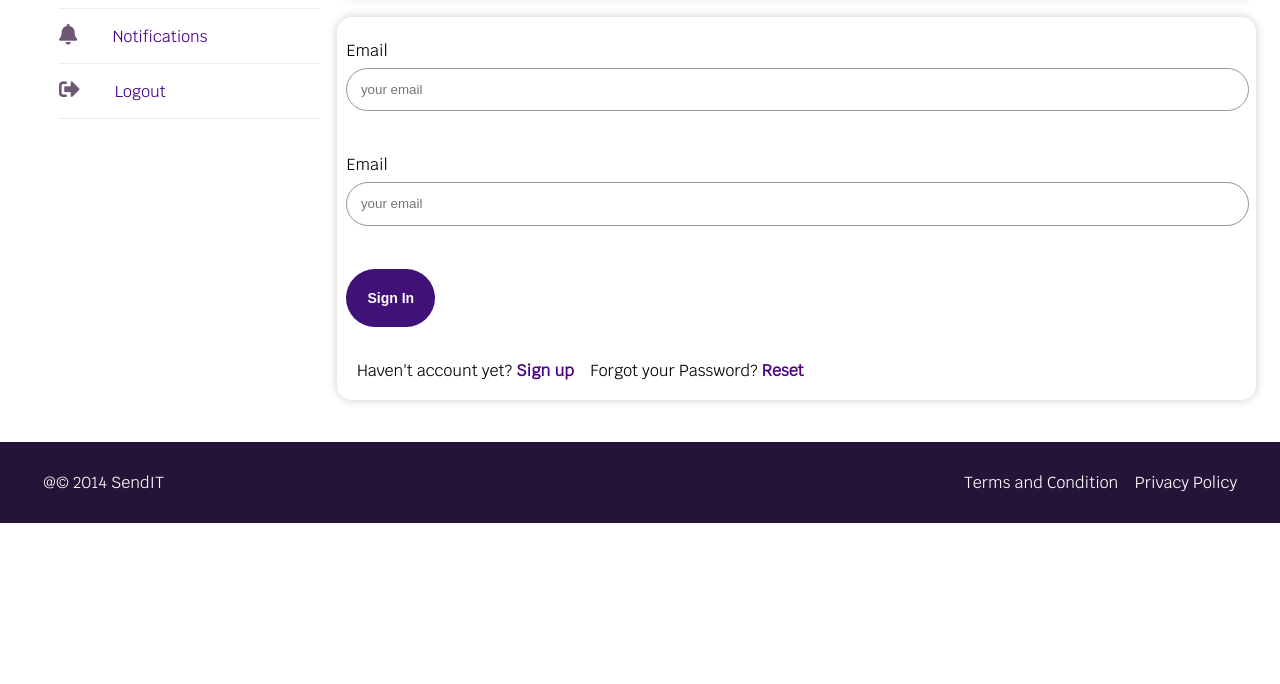
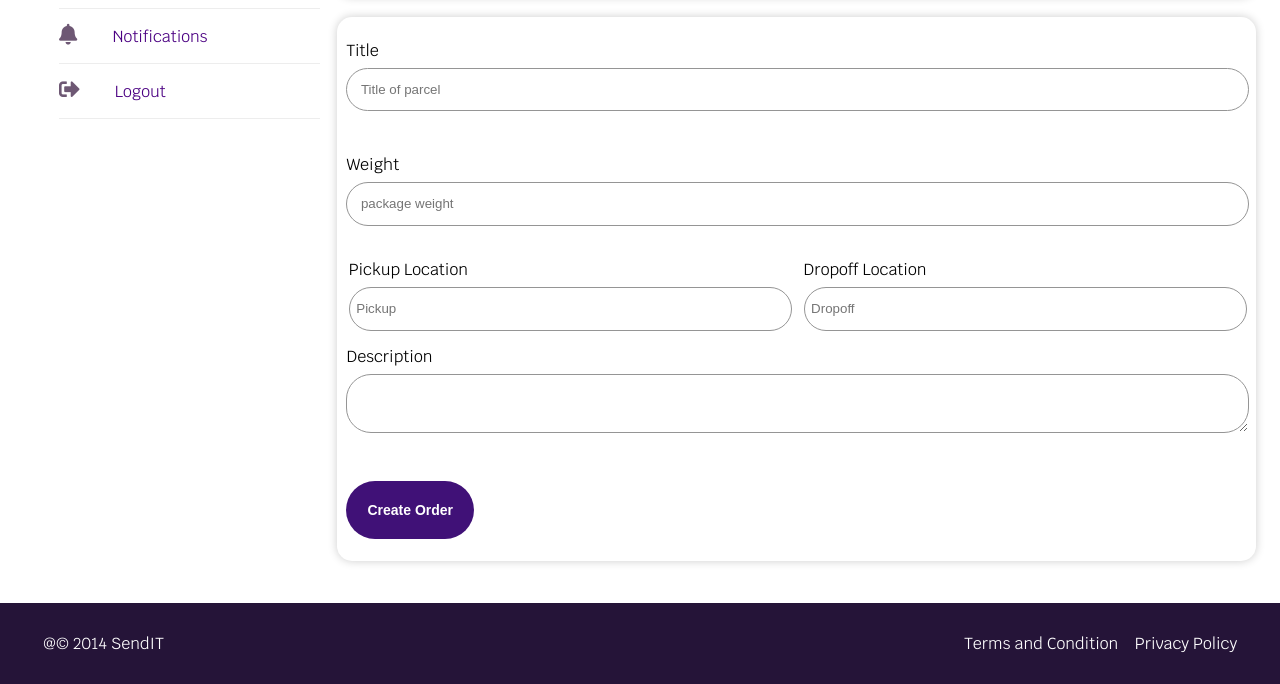
Before and after one commit to kagaramag/delivery-api, a plain HTML site: page ui/create-order.html in a window 1280 px wide. Shown: the part 214-898 px from the top of the page. Before the commit the page ends 800 px from the top, so only its background shows below. Drawn offline with Linux system fonts and the light colour scheme; some packages are replaced by stand-ins of ours.

Commit message:
improve order form

```diff
--- a/ui/create-order.html
+++ b/ui/create-order.html
@@ -56,10 +56,10 @@
             <div class="container">
                 <div class="s4 m4 l1">
                     <ul class="sidebar">
-                        <li><a href="#"><span class="fas fa-cube"></span> Parcel Orders</a></li>
-                        <li><a href="#"><span class="fas fa-user"></span> Profile</a></li>
-                        <li><a href="#"><span class="fas fa-bell"></span> Notifications</a></li>
-                        <li><a href="#"><span class="fas fa-sign-out-alt"></span> Logout</a></li>
+                        <li><a href="./account.html"><span class="fas fa-cube"></span> Parcel Orders</a></li>
+                        <li><a href="./profile.html"><span class="fas fa-user"></span> Profile</a></li>
+                        <li><a href="./notification.html"><span class="fas fa-bell"></span> Notifications</a></li>
+                        <li><a href="./logout.html"><span class="fas fa-sign-out-alt"></span> Logout</a></li>
                     </ul>
                 </div>
                 <div class="s4 m4 l3">
@@ -75,22 +75,32 @@
                         <div class="s4 m4 l4 shadow-2 radius-3">
                             <form action="#">
                                 <div class="input-field">
-                                    <label for="email">Email</label>
-                                    <input type="text" id="email" placeholder="your email">
+                                    <label for="email">Title</label>
+                                    <input type="text" id="email" placeholder="Title of parcel">
                                 </div>
                                 <div class="input-field">
-                                    <label for="email">Email</label>
-                                    <input type="text" placeholder="your email">
+                                    <label for="email">Weight</label>
+                                    <input type="number" id="weight" placeholder="package weight">
+                                </div>
+                                <div class="s4 m2 l2">
+                                    <div class="input-field">
+                                        <label for="email">Pickup Location</label>
+                                        <input type="text" placeholder="Pickup"></textarea>
+                                    </div>
+                                </div>
+                                <div class="s4 m2 l2">
+                                    <div class="input-field">
+                                        <label for="email">Dropoff Location</label>
+                                        <input type="text" placeholder="Dropoff"></textarea>
+                                    </div>
                                 </div>
                                 <div class="input-field">
-                                    <button type="submit" value="submit" class="btn indigo text-white bold radius-6 m-text l-padding">Sign In</button>
+                                    <label for="email">Description</label>
+                                    <textarea type="text"></textarea>
                                 </div>
-                                <div class="row">
-                                    <div class="l-padding">
-                                        Haven't account yet? <a href="#" class="bold">Sign up</a>
-                                        &nbsp;&nbsp;
-                                        Forgot your Password? <a href="#" class="bold">Reset</a>
-                                    </div>
+                                <div class="clear"></div>
+                                <div class="input-field">
+                                    <button type="submit" value="submit" class="btn indigo text-white bold radius-6 m-text l-padding">Create Order</button>
                                 </div>
                             </form>
                         </div>
```
